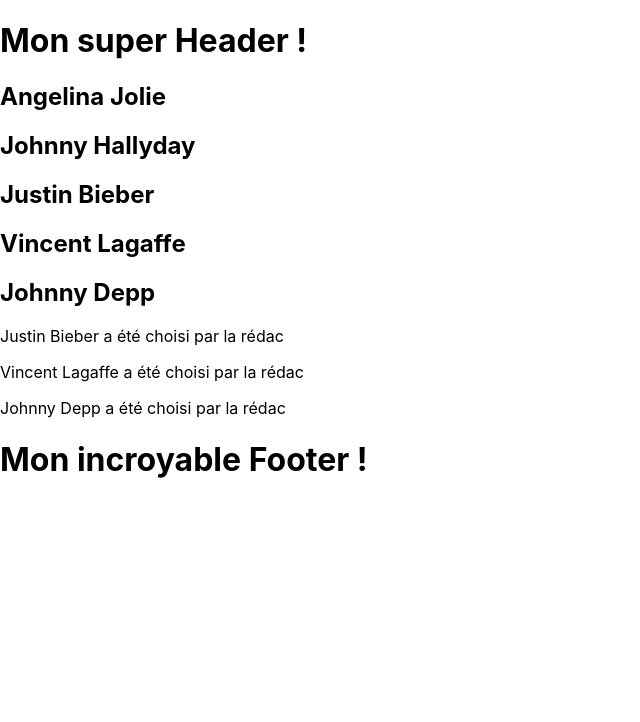
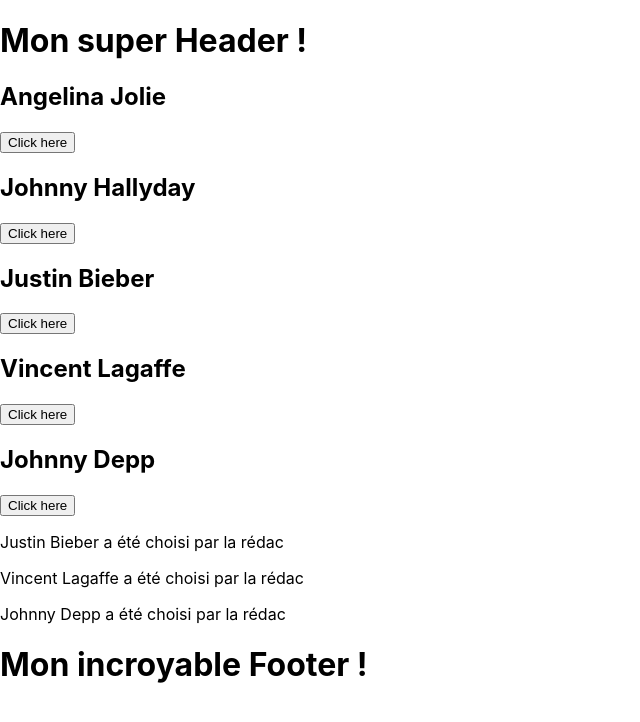
Before and after one commit to Anakin-66/worst-celebrities, a React (Create React App) app: page / in a window 1280 px wide. Shown: the top 722 px of the page, without its empty margins (0-640 px from the left). Built offline with nearby package versions, Linux system fonts and the light colour scheme.

Commit message:
added button

```diff
--- a/src/App.js
+++ b/src/App.js
@@ -10,7 +10,7 @@ function App() {
       <Routes>
         <Route path="/" element={<HomePage />} />
         <Route path="/details/:id" element={<CelebrityDetailPage />} />
-        <Route path="/celebrities" element={<Celebrities />} />
+        <Route path="/celebrities/:id" element={<Celebrities />} />
         <Route path="/random" element={<RandomCelebrity />} />
       </Routes>
     </BrowserRouter>
--- a/src/pages/HomePage.jsx
+++ b/src/pages/HomePage.jsx
@@ -1,6 +1,8 @@
 import Footer from "../components/Footer";
 import Header from "../components/Header";
 import { shittyStars } from "../utils/stuff";
+import { useParams } from "react-router-dom";
+import { Link } from "react-router-dom";
 
 function HomePage () {
 
@@ -14,6 +16,12 @@ function HomePage () {
 
     const lastThreeStars = choseByRedac.slice (-3);
 
+    const { id } = useParams();
+
+    const celebritiesFound = mostRecentStars.find((celebs) =>{
+        return celebs.id == id
+    })
+
     return (
       <>
       <Header />
@@ -21,6 +29,9 @@ function HomePage () {
           return (
             <article>
               <h2> {p.name} </h2>
+              <Link to={`/celebrities/${p.id}`}>
+              <button>Click here</button>
+              </Link>
             </article>
           );
         })}
```
